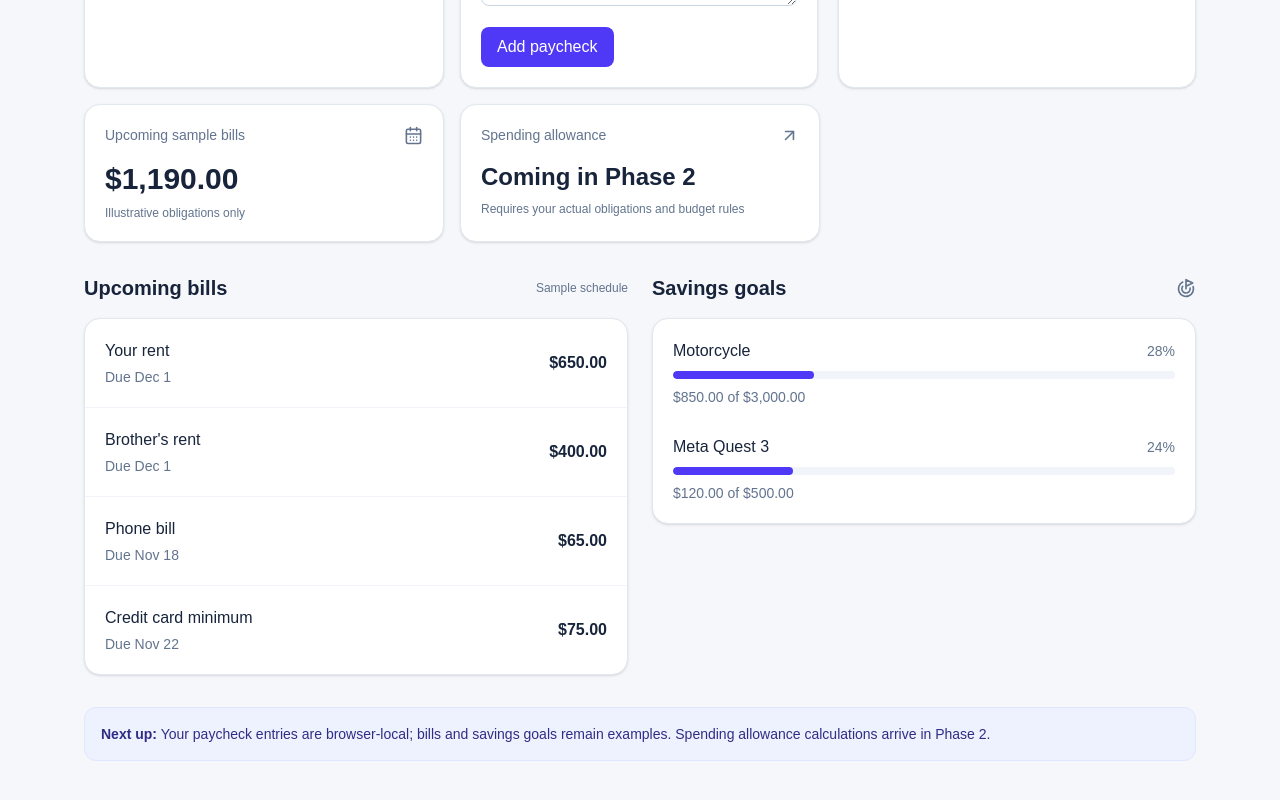
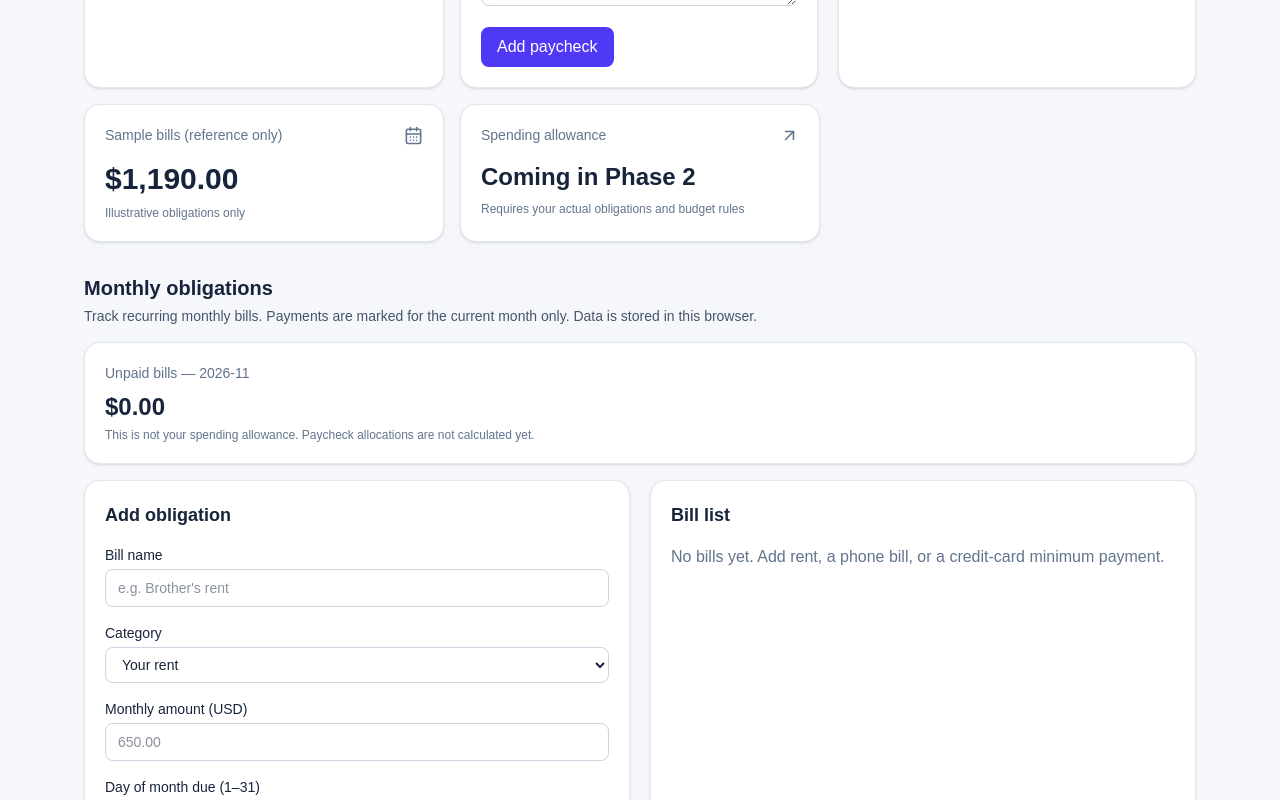
Before and after one commit to pdonepud/MoneyFlow, a Next.js app: page / in a window 1280 px wide. Shown: the part 620-1420 px from the top of the page. Built offline with nearby package versions, Linux system fonts and the light colour scheme.

Commit message:
feat(phase-2): show obligation manager on dashboard

```diff
--- a/src/app/page.tsx
+++ b/src/app/page.tsx
@@ -1,5 +1,6 @@
 import { ArrowUpRight, CalendarDays, Goal, Wallet } from "lucide-react";
 import { PaycheckManager } from "@/components/paycheck-manager";
+import { ObligationManager } from "@/components/obligation-manager";
 import { Card } from "@/components/ui/card";
 import { demo } from "@/lib/demo-data";
 import { formatMoney } from "@/lib/money";
@@ -21,12 +22,13 @@ export default function Home() {
         </section>
         <div className="grid gap-4 sm:grid-cols-2 lg:grid-cols-3">
           <PaycheckManager />
-          <Card><div className="flex items-center justify-between text-sm text-slate-500"><span>Upcoming sample bills</span><CalendarDays size={19}/></div><p className="mt-4 text-3xl font-bold">{formatMoney(demo.upcomingObligations.reduce((sum, bill) => sum + bill.amountCents, 0))}</p><p className="mt-2 text-xs text-slate-500">Illustrative obligations only</p></Card>
+          <Card><div className="flex items-center justify-between text-sm text-slate-500"><span>Sample bills (reference only)</span><CalendarDays size={19}/></div><p className="mt-4 text-3xl font-bold">{formatMoney(demo.upcomingObligations.reduce((sum, bill) => sum + bill.amountCents, 0))}</p><p className="mt-2 text-xs text-slate-500">Illustrative obligations only</p></Card>
           <Card><div className="flex items-center justify-between text-sm text-slate-500"><span>Spending allowance</span><ArrowUpRight size={19}/></div><p className="mt-4 text-2xl font-bold">Coming in Phase 2</p><p className="mt-2 text-xs text-slate-500">Requires your actual obligations and budget rules</p></Card>
         </div>
+        <ObligationManager />
         <div className="grid gap-6 lg:grid-cols-2">
           <section aria-labelledby="bills-heading">
-            <div className="mb-4 flex items-center justify-between"><h2 id="bills-heading" className="text-xl font-bold">Upcoming bills</h2><span className="text-xs text-slate-500">Sample schedule</span></div>
+            <div className="mb-4 flex items-center justify-between"><h2 id="bills-heading" className="text-xl font-bold">Sample bills</h2><span className="text-xs text-slate-500">Sample schedule</span></div>
             <Card className="divide-y divide-slate-100 !p-0">{demo.upcomingObligations.map((bill) => <div key={bill.name} className="flex items-center justify-between gap-4 p-5"><div><p className="font-medium">{bill.name}</p><p className="mt-1 text-sm text-slate-500">Due {bill.due}</p></div><span className="font-semibold">{formatMoney(bill.amountCents)}</span></div>)}</Card>
           </section>
           <section aria-labelledby="goals-heading">
@@ -34,7 +36,7 @@ export default function Home() {
             <Card className="space-y-7">{demo.goals.map((goal) => { const percent = Math.min(100, Math.round(goal.savedCents / goal.targetCents * 100)); return <div key={goal.name}><div className="mb-2 flex items-center justify-between gap-3"><span className="font-medium">{goal.name}</span><span className="text-sm text-slate-500">{percent}%</span></div><div role="progressbar" aria-label={goal.name} aria-valuenow={percent} aria-valuemin={0} aria-valuemax={100} className="h-2 overflow-hidden rounded-full bg-slate-100"><div className="h-full rounded-full bg-indigo-600" style={{ width: `${percent}%` }}/></div><p className="mt-2 text-sm text-slate-500">{formatMoney(goal.savedCents)} of {formatMoney(goal.targetCents)}</p></div>; })}</Card>
           </section>
         </div>
-        <p className="rounded-xl border border-indigo-100 bg-indigo-50 p-4 text-sm text-indigo-900"><strong>Next up:</strong> Your paycheck entries are browser-local; bills and savings goals remain examples. Spending allowance calculations arrive in Phase 2.</p>
+        <p className="rounded-xl border border-indigo-100 bg-indigo-50 p-4 text-sm text-indigo-900"><strong>Next up:</strong> Your paychecks and monthly obligations are stored locally. The sample bills above are illustrative only; budget calculations are coming next.</p>
       </main>
     </div>
   );
```
